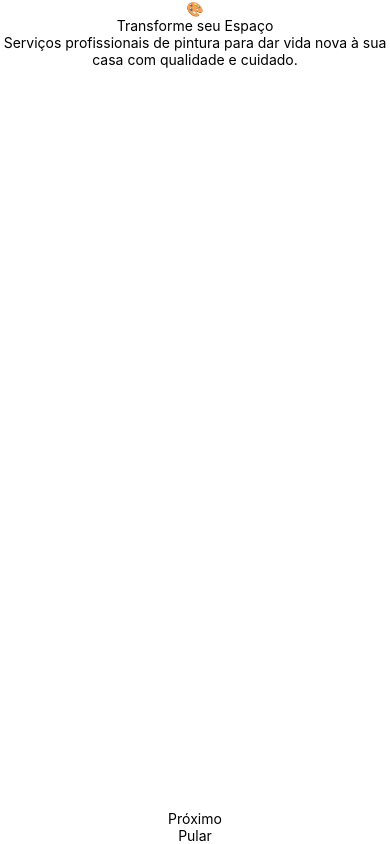
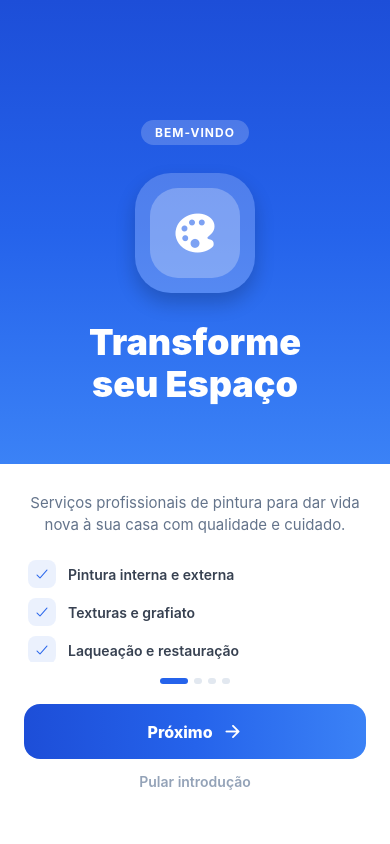
Before and after one commit to tiagocarvalhoUx/pinturas-frontend, a React Native app: screen / in a window 390 px wide. Built offline with nearby package versions, Linux system fonts and the light colour scheme; what react-native-worklets would draw is missing.

Commit message:
Improve Onboarding and AdminDashboard UI/UX

```diff
--- a/src/screens/OnboardingScreen.tsx
+++ b/src/screens/OnboardingScreen.tsx
@@ -1,14 +1,52 @@
 import React, { useState, useRef } from 'react';
-import { View, Text, FlatList, TouchableOpacity, Dimensions } from 'react-native';
+import { View, Text, FlatList, TouchableOpacity, Dimensions, Animated } from 'react-native';
+import { LinearGradient } from 'expo-linear-gradient';
+import { Ionicons } from '@expo/vector-icons';
 import { useAppStore } from '../store/appStore';
 
-const { width } = Dimensions.get('window');
+const { width, height } = Dimensions.get('window');
 
 const SLIDES = [
-  { id: '1', emoji: '🎨', title: 'Transforme seu Espaço', description: 'Serviços profissionais de pintura para dar vida nova à sua casa com qualidade e cuidado.' },
-  { id: '2', emoji: '📸', title: 'Solicite Orçamento Fácil', description: 'Tire fotos do ambiente, descreva o serviço e receba um orçamento detalhado rapidamente.' },
-  { id: '3', emoji: '⭐', title: 'Portfólio Profissional', description: 'Veja nossos trabalhos realizados com fotos antes e depois de cada projeto concluído.' },
-  { id: '4', emoji: '💬', title: 'Chat Direto', description: 'Comunique-se diretamente com nossa equipe para tirar dúvidas e acompanhar seu serviço.' },
+  {
+    id: '1',
+    icon: 'color-palette',
+    iconColor: '#2563EB',
+    bg: ['#1d4ed8', '#2563EB', '#3b82f6'] as const,
+    tag: 'Bem-vindo',
+    title: 'Transforme\nseu Espaço',
+    description: 'Serviços profissionais de pintura para dar vida nova à sua casa com qualidade e cuidado.',
+    features: ['Pintura interna e externa', 'Texturas e grafiato', 'Laqueação e restauração'],
+  },
+  {
+    id: '2',
+    icon: 'document-text',
+    iconColor: '#7c3aed',
+    bg: ['#5b21b6', '#7c3aed', '#8b5cf6'] as const,
+    tag: 'Orçamento',
+    title: 'Solicite\nFacilmente',
+    description: 'Tire fotos do ambiente, descreva o serviço e receba um orçamento detalhado rapidamente.',
+    features: ['Envie fotos do local', 'Estimativa imediata', 'Resposta em até 24h'],
+  },
+  {
+    id: '3',
+    icon: 'images',
+    iconColor: '#d97706',
+    bg: ['#b45309', '#d97706', '#f59e0b'] as const,
+    tag: 'Portfólio',
+    title: 'Veja Nossos\nTrabalhos',
+    description: 'Confira projetos realizados com fotos antes e depois de cada serviço concluído.',
+    features: ['Fotos antes e depois', 'Projetos reais', 'Qualidade comprovada'],
+  },
+  {
+    id: '4',
+    icon: 'chatbubbles',
+    iconColor: '#059669',
+    bg: ['#065f46', '#059669', '#10b981'] as const,
+    tag: 'Suporte',
+    title: 'Chat\nDireto',
+    description: 'Comunique-se diretamente com nossa equipe para tirar dúvidas e acompanhar seu serviço.',
+    features: ['Atendimento rápido', 'Acompanhe em tempo real', 'Suporte personalizado'],
+  },
 ];
 
 interface Props {
@@ -22,8 +60,9 @@ export function OnboardingScreen({ onFinish }: Props) {
 
   const handleNext = () => {
     if (current < SLIDES.length - 1) {
-      flatRef.current?.scrollToIndex({ index: current + 1 });
-      setCurrent(current + 1);
+      const next = current + 1;
+      flatRef.current?.scrollToIndex({ index: next, animated: true });
+      setCurrent(next);
     } else {
       setHasSeenOnboarding(true);
       onFinish();
@@ -35,8 +74,10 @@ export function OnboardingScreen({ onFinish }: Props) {
     onFinish();
   };
 
+  const slide = SLIDES[current];
+
   return (
-    <View className="flex-1 bg-white">
+    <View style={{ flex: 1, backgroundColor: '#0f172a' }}>
       <FlatList
         ref={flatRef}
         data={SLIDES}
@@ -46,40 +87,84 @@ export function OnboardingScreen({ onFinish }: Props) {
         scrollEnabled={false}
         keyExtractor={(i) => i.id}
         renderItem={({ item }) => (
-          <View style={{ width }} className="flex-1 items-center justify-center px-8">
-            <Text className="text-8xl mb-8">{item.emoji}</Text>
-            <Text className="text-2xl font-bold text-gray-800 text-center mb-4">{item.title}</Text>
-            <Text className="text-base text-gray-500 text-center leading-6">{item.description}</Text>
+          <View style={{ width }}>
+            {/* Top gradient section */}
+            <LinearGradient colors={item.bg} style={{ height: height * 0.55, alignItems: 'center', justifyContent: 'center', paddingTop: 60 }}>
+              {/* Tag */}
+              <View style={{ backgroundColor: 'rgba(255,255,255,0.2)', borderRadius: 20, paddingHorizontal: 14, paddingVertical: 5, marginBottom: 28 }}>
+                <Text style={{ color: '#fff', fontSize: 12, fontWeight: '700', letterSpacing: 1 }}>{item.tag.toUpperCase()}</Text>
+              </View>
+
+              {/* Icon circle */}
+              <View style={{
+                width: 120, height: 120, borderRadius: 36, backgroundColor: 'rgba(255,255,255,0.2)',
+                alignItems: 'center', justifyContent: 'center', marginBottom: 28,
+                shadowColor: '#000', shadowOffset: { width: 0, height: 10 }, shadowOpacity: 0.2, shadowRadius: 20,
+              }}>
+                <View style={{ width: 90, height: 90, borderRadius: 28, backgroundColor: 'rgba(255,255,255,0.25)', alignItems: 'center', justifyContent: 'center' }}>
+                  <Ionicons name={item.icon as any} size={48} color="#fff" />
+                </View>
+              </View>
+
+              {/* Title */}
+              <Text style={{ color: '#fff', fontSize: 36, fontWeight: '900', textAlign: 'center', lineHeight: 42 }}>
+                {item.title}
+              </Text>
+            </LinearGradient>
+
+            {/* Bottom content */}
+            <View style={{ flex: 1, backgroundColor: '#fff', paddingHorizontal: 28, paddingTop: 28 }}>
+              <Text style={{ fontSize: 15, color: '#64748b', textAlign: 'center', lineHeight: 22, marginBottom: 24 }}>
+                {item.description}
+              </Text>
+
+              {/* Features */}
+              <View style={{ gap: 10 }}>
+                {item.features.map((f, i) => (
+                  <View key={i} style={{ flexDirection: 'row', alignItems: 'center', gap: 12 }}>
+                    <View style={{ width: 28, height: 28, borderRadius: 8, backgroundColor: item.bg[1] + '18', alignItems: 'center', justifyContent: 'center' }}>
+                      <Ionicons name="checkmark" size={16} color={item.bg[1]} />
+                    </View>
+                    <Text style={{ fontSize: 14, color: '#374151', fontWeight: '600' }}>{f}</Text>
+                  </View>
+                ))}
+              </View>
+            </View>
           </View>
         )}
       />
 
+      {/* Bottom controls */}
+      <View style={{ backgroundColor: '#fff', paddingHorizontal: 24, paddingBottom: 40, paddingTop: 16 }}>
         {/* Dots */}
-      <View className="flex-row justify-center mb-8">
+        <View style={{ flexDirection: 'row', justifyContent: 'center', marginBottom: 20, gap: 6 }}>
           {SLIDES.map((_, i) => (
-          <View
-            key={i}
-            className="h-2 rounded-full mx-1"
-            style={{ width: i === current ? 24 : 8, backgroundColor: i === current ? '#2563EB' : '#D1D5DB' }}
-          />
+            <View key={i} style={{
+              height: 6, borderRadius: 3,
+              width: i === current ? 28 : 8,
+              backgroundColor: i === current ? slide.bg[1] : '#e2e8f0',
+            }} />
           ))}
         </View>
 
-      {/* Buttons */}
-      <View className="px-6 pb-12 gap-3">
-        <TouchableOpacity
-          onPress={handleNext}
-          className="bg-primary-500 rounded-2xl py-4 items-center"
-          activeOpacity={0.85}
+        {/* Next button */}
+        <TouchableOpacity onPress={handleNext} activeOpacity={0.85}>
+          <LinearGradient
+            colors={slide.bg}
+            start={{ x: 0, y: 0 }} end={{ x: 1, y: 0 }}
+            style={{ borderRadius: 16, paddingVertical: 16, flexDirection: 'row', alignItems: 'center', justifyContent: 'center', gap: 10 }}
           >
-          <Text className="text-white text-base font-bold">
-            {current === SLIDES.length - 1 ? 'Começar' : 'Próximo'}
+            <Text style={{ color: '#fff', fontSize: 16, fontWeight: '800' }}>
+              {current === SLIDES.length - 1 ? 'Começar Agora' : 'Próximo'}
             </Text>
+            <Ionicons name={current === SLIDES.length - 1 ? 'rocket-outline' : 'arrow-forward'} size={20} color="#fff" />
+          </LinearGradient>
         </TouchableOpacity>
 
+        {/* Skip */}
         {current < SLIDES.length - 1 && (
-          <TouchableOpacity onPress={handleSkip} className="py-3 items-center">
-            <Text className="text-gray-400 text-base">Pular</Text>
+          <TouchableOpacity onPress={handleSkip} style={{ alignItems: 'center', paddingVertical: 14 }}>
+            <Text style={{ color: '#94a3b8', fontSize: 14, fontWeight: '600' }}>Pular introdução</Text>
           </TouchableOpacity>
         )}
       </View>
```
Lines whose indentation alone changed are shown as unchanged.
